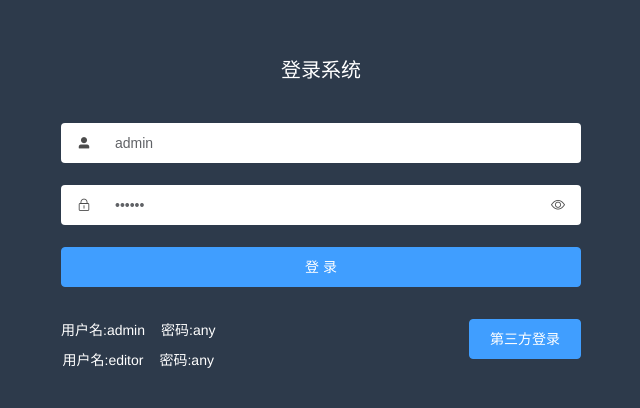
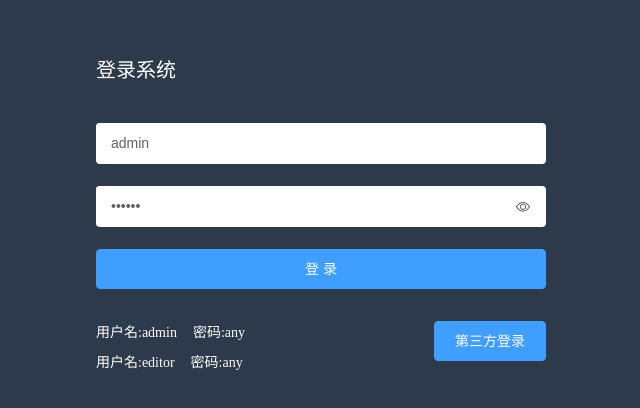
Before and after one commit to wangwenjun1028/admin, a Vue app: page /login in a window 1280 px wide. Shown: the part 106-514 px from the top of the page, without its empty margins (319-959 px from the left). Built offline with nearby package versions, Linux system fonts and the light colour scheme.

Commit message:
添加vue-router模块

```diff
--- a/package.json
+++ b/package.json
@@ -12,6 +12,7 @@
     "core-js": "^3.6.5",
     "element-ui": "^2.15.2",
     "vue": "^2.6.11",
+    "vue-router": "^3.5.1",
     "vuex": "^3.6.2"
   },
   "devDependencies": {
--- a/src/App.vue
+++ b/src/App.vue
@@ -1,16 +1,12 @@
 <template>
   <div id="app">
-    <login></login>
+    <router-view></router-view>
   </div>
 </template>
 
 <script>
-import Login from "./views/login/index";
 export default {
   name: "App",
-  components: {
-    Login,
-  },
 };
 </script>
 
@@ -33,12 +29,10 @@ li {
 .rl {
   float: right;
 }
+* {
+  box-sizing: border-box;
+}
 #app {
-  font-family: Avenir, Helvetica, Arial, sans-serif;
-  -webkit-font-smoothing: antialiased;
-  -moz-osx-font-smoothing: grayscale;
-  text-align: center;
-  color: #2c3e50;
   width: 100%;
   height: 100%;
 }
--- a/src/main.js
+++ b/src/main.js
@@ -3,11 +3,14 @@ import App from './App.vue'
 import ElementUI from 'element-ui';//引入elementUI
 import 'element-ui/lib/theme-chalk/index.css';//引入elemnentUI样式
 import store from '@/store/index'
+import router from '@/router/index.js';//引入路由
+console.log(router)
 
 Vue.config.productionTip = false;
 Vue.use(ElementUI)
 
 new Vue({
   render: h => h(App),
-  store
+  store,
+  router
 }).$mount('#app')
--- /dev/null
+++ b/src/router/index.js
@@ -0,0 +1,32 @@
+import Vue from 'vue';
+import VueRouter from 'vue-router';
+
+import Login from '@/views/login/index.vue';
+import Layout from '@/views/Layout/index.vue';
+import NotFount from '@/views/404.vue'
+Vue.use(VueRouter);
+
+const routes = [
+    {
+        path: '/',
+        name: 'layout',
+        component: Layout
+    }, {
+        path: '/layout',
+        name: 'layout',
+        component: Layout
+    }, {
+        path: '/login',
+        name: 'login',
+        component: Login
+    }, {
+        path: '*',
+        name: '404',
+        component: NotFount
+    }
+]
+const router = new VueRouter({
+    routes,
+    mode: 'history',
+})
+export default router;
--- /dev/null
+++ b/src/views/404.vue
@@ -0,0 +1,3 @@
+<template>
+  <div>404!</div>
+</template>
--- /dev/null
+++ b/src/views/Layout/index.vue
@@ -0,0 +1,7 @@
+<template>
+  <div class="layout-container">layout</div>
+</template>
+<script>
+</script>
+<style scoped lang="less">
+</style>
--- a/src/views/login/index.vue
+++ b/src/views/login/index.vue
@@ -109,9 +109,7 @@ export default {
         if (valid) {
           this.$store.dispatch("user/login", this.loginForm).then((res) => {
             console.log("请求成功");
-            getInfo("admin-token").then((res) => {
-              console.log(res);
-            });
+            this.$router.push("/layout");
           });
         } else {
           console.log("error submit!!");
```
Also changed, not shown: 1 other file (tests, documents, lock files or other folders).
